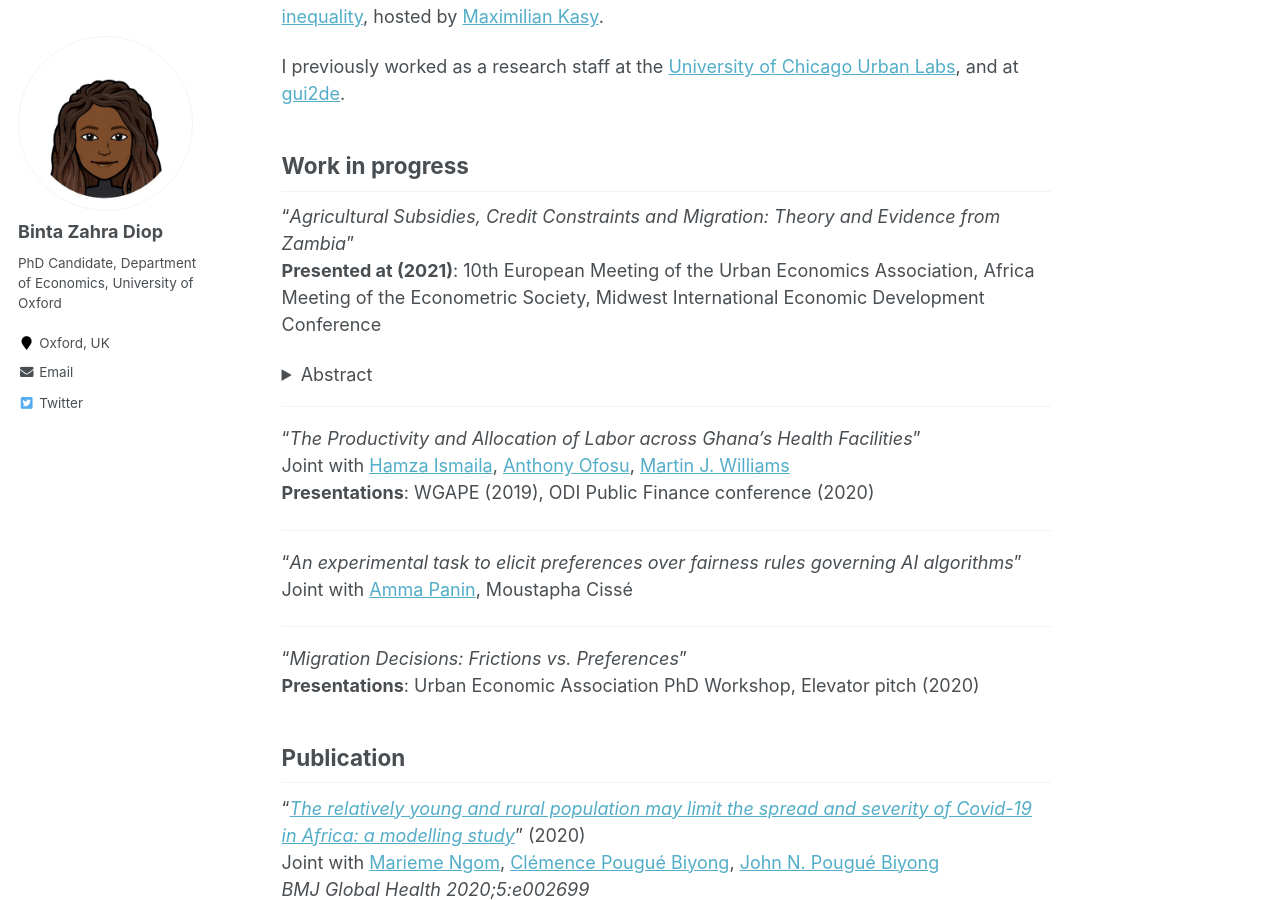
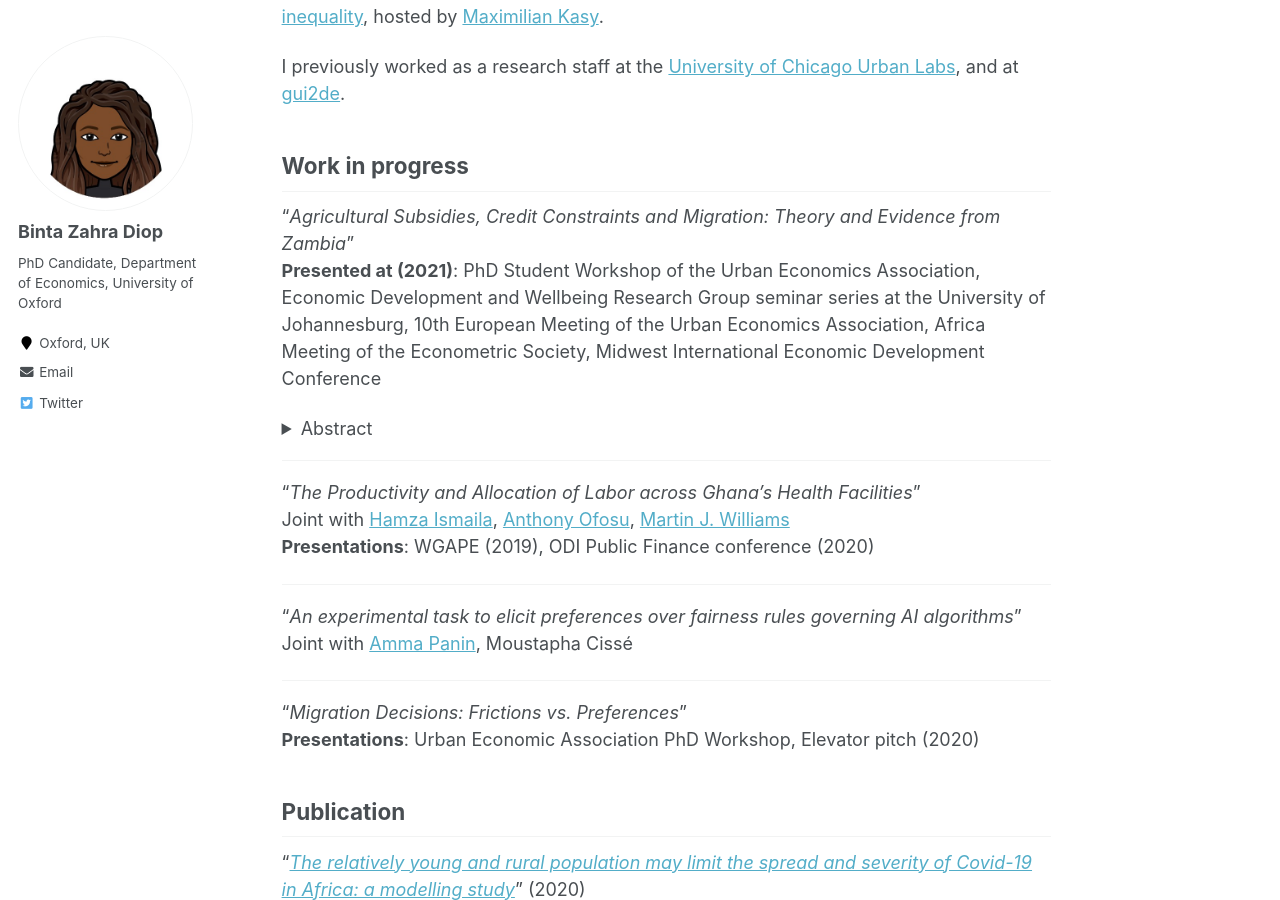
Before and after one commit to bzdiop/bzdiop.github.io, a Jekyll site: the page built from _pages/about.md, in a window 1280 px wide and 900 px high, scrolled down 410 px. Built offline with Jekyll 4.4.1, drawn with Linux system fonts in a browser that asks for light colours.

Commit message:
added conferences - UoJoburg and UEA workshop

```diff
--- a/_pages/about.md
+++ b/_pages/about.md
@@ -20,7 +20,7 @@ I previously worked as a research staff at the [University of Chicago Urban Labs
 ## Work in progress
 
 "_Agricultural Subsidies, Credit Constraints and Migration: Theory and Evidence from Zambia_"
-**Presented at (2021)**: 10th European Meeting of the Urban Economics Association, Africa Meeting of the Econometric Society, Midwest International Economic Development Conference
+**Presented at (2021)**:  PhD Student Workshop of the Urban Economics Association, Economic Development and Wellbeing Research Group seminar series at the University of Johannesburg, 10th European Meeting of the Urban Economics Association, Africa Meeting of the Econometric Society, Midwest International Economic Development Conference
 <details>
 <summary>Abstract</summary>
   <p style="text-align:justify">
```
